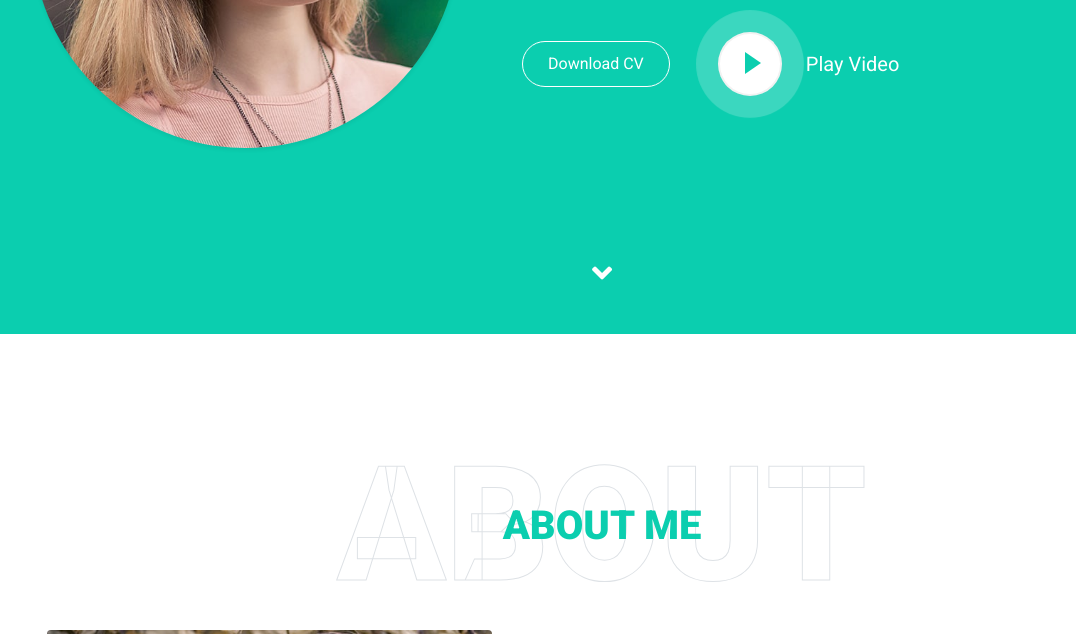
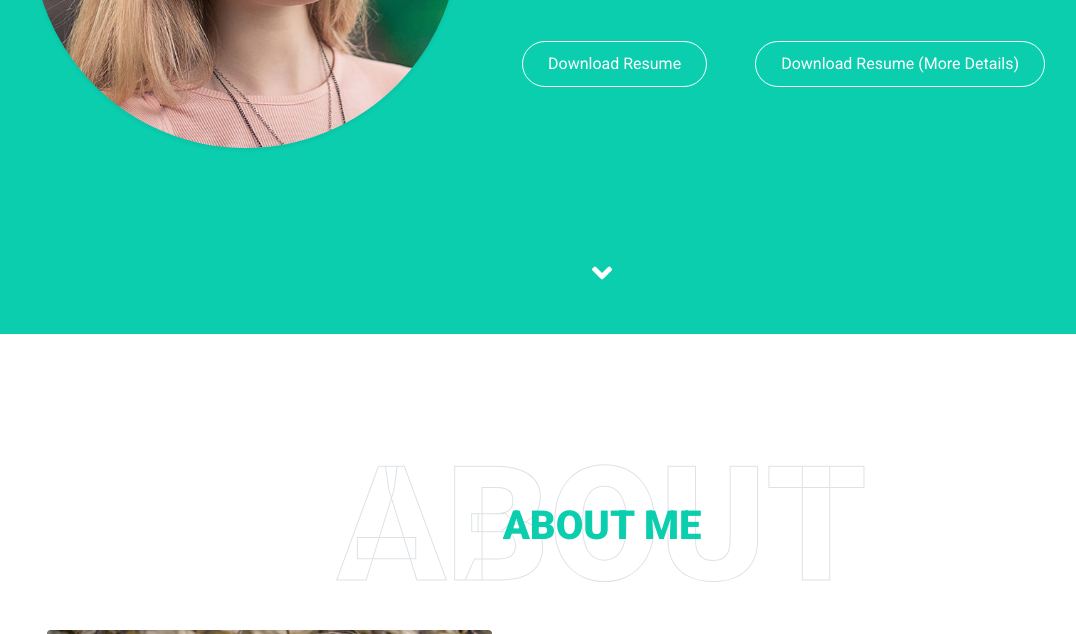
Before and after one commit to jasper9/staticweb_s3-joshsthings, a plain HTML site: page public/index.html in a window 1280 px wide. Shown: the part 466-1100 px from the top of the page, without its empty margins (38-1114 px from the left). Drawn offline with nearby package versions, Linux system fonts and the light colour scheme.

Commit message:
Update index.html

```diff
--- a/public/index.html
+++ b/public/index.html
@@ -85,12 +85,8 @@
                     <h1 class="typed-text-output d-inline font-weight-lighter text-white"></h1>
                     <div class="typed-text d-none">Web Designer, Web Developer, Front End Developer, Apps Designer, Apps Developer</div>
                     <div class="d-flex align-items-center justify-content-center justify-content-lg-start pt-5">
-                        <a href="" class="btn btn-outline-light mr-5">Download CV</a>
-                        <button type="button" class="btn-play" data-toggle="modal"
-                            data-src="https://www.youtube.com/embed/DWRcNpR6Kdc" data-target="#videoModal">
-                            <span></span>
-                        </button>
-                        <h5 class="font-weight-normal text-white m-0 ml-4 d-none d-sm-block">Play Video</h5>
+                        <a href="resume_current.pdf" class="btn btn-outline-light mr-5">Download Resume</a>
+                        <a href="resume_current_details.pdf" class="btn btn-outline-light mr-5">Download Resume (More Details)</a>
                     </div>
                 </div>
             </div>
```
